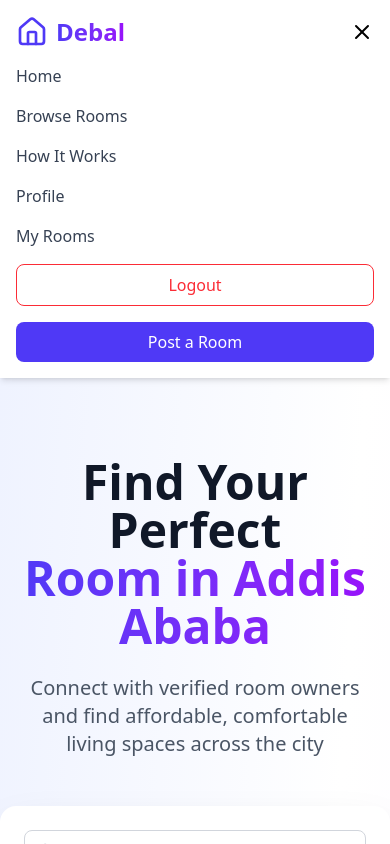
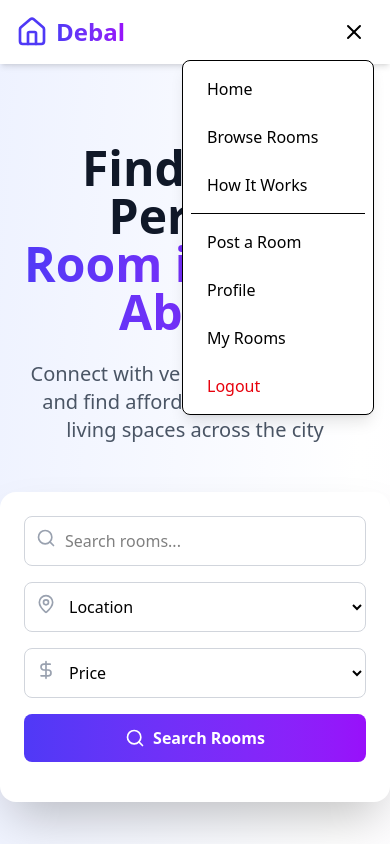
Before and after one commit to Kirubel-2001/Debal, a React (Vite) app in the folder client/: page / in a window 390 px wide. Both pictures are taken after a click on the button 362 px from the left and 32 px from the top of the page. Shown: the top 844 px of the page. Built offline with nearby package versions, Linux system fonts and the light colour scheme.

Commit message:
remove duplicate burger menu from navbar

```diff
--- a/client/src/components/Navbar/BurgerMenu.jsx
+++ b/client/src/components/Navbar/BurgerMenu.jsx
@@ -1,7 +1,7 @@
+import { useState } from "react";
 // eslint-disable-next-line no-unused-vars
 import { motion } from "framer-motion";
-import { useState } from "react";
-import { Menu, X } from "lucide-react"; // optional icons
+import { Menu, X } from "lucide-react";
 import { useNavigate } from "react-router-dom";
 import { useSelector, useDispatch } from "react-redux";
 import {
@@ -20,9 +20,10 @@
   const handleLogout = async () => {
     try {
       dispatch(signOutUserStart());
-      await axiosInstance.post("/auth/signout"); // your backend API route
+      await axiosInstance.post("/auth/signout");
       dispatch(signOutUserSuccess());
-      navigate("/"); // optional redirect to home page after logout
+      setOpen(false);
+      navigate("/");
     } catch (error) {
       dispatch(
         signOutUserFailure(error.response?.data?.message || "Logout failed")
@@ -30,36 +31,110 @@
     }
   };
 
+  const handleScrollTo = (id) => {
+    if (window.location.pathname !== "/") {
+      navigate("/", { state: { scrollTo: id } });
+    } else {
+      const element = document.getElementById(id);
+      if (element) element.scrollIntoView({ behavior: "smooth" });
+    }
+    setOpen(false);
+  };
+
+  const handleNavigation = (path) => {
+    navigate(path);
+    setOpen(false);
+  };
+
   return (
     <div className="relative">
       <button
         onClick={() => setOpen(!open)}
-        className="p-2 rounded-md hover:bg-gray-100 transition "
+        className="p-2 rounded-md hover:bg-gray-100 transition"
       >
-        {open && currentUser ? <X size={24} /> : <Menu size={24} />}
+        {open ? <X size={24} /> : <Menu size={24} />}
       </button>
 
-      {open && currentUser && (
+      {open && (
         <motion.div
           initial={{ opacity: 0, y: -10 }}
           animate={{ opacity: 1, y: 0 }}
           className="absolute right-0 mt-2 w-48 bg-white border rounded-lg shadow-lg z-50"
         >
           <ul className="flex flex-col p-2 space-y-2">
+            {/* These items only show on mobile (md:hidden) */}
+            <li className="md:hidden">
+              <button
+                onClick={() => handleScrollTo("home")}
+                className="block w-full text-left px-4 py-2 hover:bg-indigo-50 rounded"
+              >
+                Home
+              </button>
+            </li>
+            <li className="md:hidden">
+              <button
+                onClick={() => handleScrollTo("search")}
+                className="block w-full text-left px-4 py-2 hover:bg-indigo-50 rounded"
+              >
+                Browse Rooms
+              </button>
+            </li>
+            <li className="md:hidden border-b pb-2">
+              <button
+                onClick={() => handleScrollTo("how-it-works")}
+                className="block w-full text-left px-4 py-2 hover:bg-indigo-50 rounded"
+              >
+                How It Works
+              </button>
+            </li>
+            <li className="md:hidden  ">
+              <button
+                onClick={() =>
+                  handleNavigation(currentUser ? "/post" : "/signup")
+                }
+                className="block w-full text-left px-4 py-2 hover:bg-indigo-50 rounded"
+              >
+                Post a Room
+              </button>
+            </li>
+
+            {currentUser ? (
+              <>
                 <li>
-              <a href="/profile" className="block px-4 py-2 hover:bg-indigo-50 rounded">Profile</a>
+                  <button
+                    onClick={() => handleNavigation("/profile")}
+                    className="block w-full text-left px-4 py-2 hover:bg-indigo-50 rounded"
+                  >
+                    Profile
+                  </button>
                 </li>
                 <li>
-              <a href="/my-rooms" className="block px-4 py-2 hover:bg-indigo-50 rounded">My Rooms</a>
+                  <button
+                    onClick={() => handleNavigation("/my-rooms")}
+                    className="block w-full text-left px-4 py-2 hover:bg-indigo-50 rounded"
+                  >
+                    My Rooms
+                  </button>
                 </li>
                 <li>
                   <button
                     onClick={handleLogout}
-                className="block w-full text-left px-4 py-2 hover:bg-indigo-50 rounded"
+                    className="block w-full text-left px-4 py-2 hover:bg-red-50 text-red-600 rounded"
                   >
                     Logout
                   </button>
                 </li>
+              </>
+            ) : (
+              <li className=" md:hidden">
+                <button
+                  onClick={() => handleNavigation("/signin")}
+                  className="block w-full text-left px-4 py-2 hover:bg-indigo-50 rounded"
+                >
+                  Sign In
+                </button>
+              </li>
+            )}
           </ul>
         </motion.div>
       )}
--- a/client/src/components/Navbar/Navbar.jsx
+++ b/client/src/components/Navbar/Navbar.jsx
@@ -1,50 +1,25 @@
-import React, { useState } from "react";
+import { useNavigate } from "react-router-dom";
+import { useSelector } from "react-redux";
 // eslint-disable-next-line no-unused-vars
 import { motion } from "framer-motion";
-import { useDispatch } from "react-redux";
-import { Home, Menu, X } from "lucide-react";
-import { useNavigate } from "react-router-dom";
-import { useSelector } from "react-redux";
+import { Home } from "lucide-react";
 import BurgerMenu from "./BurgerMenu";
-import {
-  signOutUserStart,
-  signOutUserSuccess,
-  signOutUserFailure,
-} from "../../redux/User/userSlice";
-import axiosInstance from "../../utils/axiosInstance";
 
 export default function Navbar() {
-  const [mobileMenuOpen, setMobileMenuOpen] = useState(false);
   const navigate = useNavigate();
-  const dispatch = useDispatch();
   const { currentUser } = useSelector((state) => state.user);
 
   const handleScrollTo = (id) => {
     if (window.location.pathname !== "/") {
-      // Navigate to home first
       navigate("/", { state: { scrollTo: id } });
     } else {
-      // Already on home, just scroll
       const element = document.getElementById(id);
       if (element) element.scrollIntoView({ behavior: "smooth" });
     }
   };
-  const handleLogout = async () => {
-    try {
-      dispatch(signOutUserStart());
-      await axiosInstance.post("/auth/signout"); // your backend API route
-      dispatch(signOutUserSuccess());
-      navigate("/"); // optional redirect to home page after logout
-    } catch (error) {
-      dispatch(
-        signOutUserFailure(error.response?.data?.message || "Logout failed")
-      );
-    }
-  };
 
   return (
-    <div className="sticky top-0 z-100">
-      {/* Navigation */}
+    <div className="sticky top-0 z-50">
       <motion.nav
         initial={{ y: -100 }}
         animate={{ y: 0 }}
@@ -66,20 +41,20 @@
             {/* Desktop Menu */}
             <div className="hidden md:flex items-center space-x-8">
               <a
-                onClick={()=>handleScrollTo("home")}
-                className="text-gray-700 hover:text-indigo-600 transition"
+                onClick={() => handleScrollTo("home")}
+                className="text-gray-700 hover:text-indigo-600 transition cursor-pointer"
               >
                 Home
               </a>
               <a
                 onClick={() => handleScrollTo("search")}
-                className="text-gray-700 hover:text-indigo-600 transition"
+                className="text-gray-700 hover:text-indigo-600 transition cursor-pointer"
               >
                 Browse Rooms
               </a>
               <a
                 onClick={() => handleScrollTo("how-it-works")}
-                className="text-gray-700 hover:text-indigo-600 transition"
+                className="text-gray-700 hover:text-indigo-600 transition cursor-pointer"
               >
                 How It Works
               </a>
@@ -93,11 +68,10 @@
                 >
                   Post a Room
                 </motion.button>
+
                 {currentUser ? (
                   <BurgerMenu />
-
                 ) : (
-                  <>
                   <motion.button
                     whileHover={{ scale: 1.05 }}
                     whileTap={{ scale: 0.95 }}
@@ -106,92 +80,15 @@
                   >
                     Sign In
                   </motion.button>
-                  </>
                 )}
-
               </div>
             </div>
 
-            {/* Mobile Menu Button */}
-            <button
-              onClick={() => setMobileMenuOpen(!mobileMenuOpen)}
-              className="md:hidden"
-            >
-              {mobileMenuOpen ? (
-                <X className="w-6 h-6" />
-              ) : (
-                <Menu className="w-6 h-6" />
-              )}
-            </button>
+            {/* Mobile Menu - Only BurgerMenu */}
+            <div className="md:hidden">
+              <BurgerMenu />
             </div>
-
-          {/* Mobile Menu */}
-          {mobileMenuOpen && (
-            <motion.div
-              initial={{ opacity: 0, height: 0 }}
-              animate={{ opacity: 1, height: "auto" }}
-              className="md:hidden pb-4"
-            >
-              <div className="flex flex-col space-y-4">
-                <a
-                  onClick={() => navigate("/")}
-                  className="text-gray-700 hover:text-indigo-600"
-                >
-                  Home
-                </a>
-                <a
-                  onClick={() => handleScrollTo("search")}
-                  className="text-gray-700 hover:text-indigo-600"
-                >
-                  Browse Rooms
-                </a>
-                <a
-                  onClick={() => handleScrollTo("how-it-works")}
-                  className="text-gray-700 hover:text-indigo-600"
-                >
-                  How It Works
-                </a>
-
-                {currentUser ? (
-                  <>
-                    <a
-                      onClick={() => navigate("/profile")}
-                      className="text-gray-700 hover:text-indigo-600"
-                    >
-                      Profile
-                    </a>
-                    <a
-                      onClick={() => navigate("/my-rooms")}
-                      className="text-gray-700 hover:text-indigo-600"
-                    >
-                      My Rooms
-                    </a>
-                    <button
-                      onClick={handleLogout}
-                      className="px-4 py-2 text-red-500 border border-red-500 rounded-lg"
-                    >
-                      Logout
-                    </button>
-                  </>
-                ) : (
-                  <>
-                    <button
-                      onClick={() => navigate("/signin")}
-                      className="px-4 py-2 text-indigo-600 border border-indigo-600 rounded-lg"
-                    >
-                      Sign In
-                    </button>
-                  </>
-                )}
-                    <button
-                      onClick={() => navigate(currentUser ? "/post" : "/signup")}
-                      className="px-4 py-2 bg-indigo-600 text-white rounded-lg"
-                    >
-                      Post a Room
-                    </button>
           </div>
-            </motion.div>
-          )}
         </div>
       </motion.nav>
     </div>
```
Lines whose indentation alone changed are shown as unchanged.
